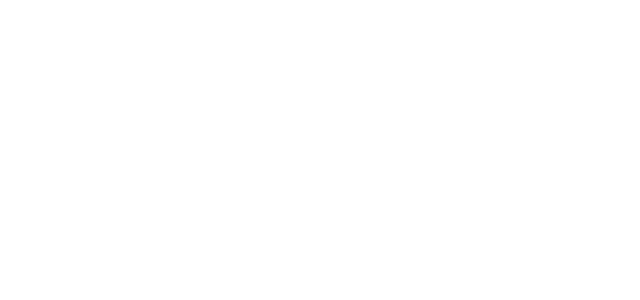
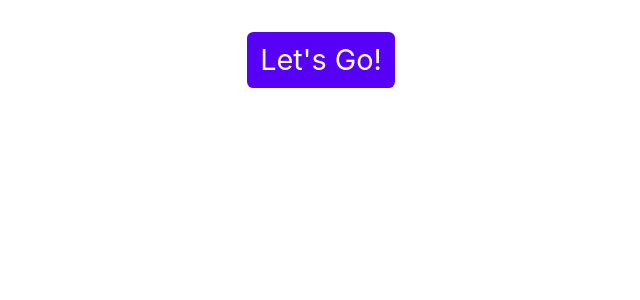
Before and after one commit to byfolarin/motion-framer, a React (Vite) app: page / in a window 1280 px wide. Shown: the top 300 px of the page, without its empty margins (319-959 px from the left). Built offline with nearby package versions, Linux system fonts and the light colour scheme.

Commit message:
settings

```diff
--- a/src/Components/TextBased.jsx
+++ b/src/Components/TextBased.jsx
@@ -1,12 +1,19 @@
-import { motion } from 'framer-motion'
+import { easeInOut, motion } from 'framer-motion'
 import React from 'react'
 
 const TextBased = () => {
   return (
     <div className='grid place-content-center h-[100vh] gap-[0.8rem]'>
-      <motion.div className='w-64 h-64 bg-black'></motion.div>
+        <motion.button
+        className='example-button'>Let's Go!
+        </motion.button>
 
-      <motion.div></motion.div>
+      <motion.div
+       initial ={{scale:0, y:0, rotate:'0deg'}}
+       animate ={{scale:1, y:[0,-600,600,0], rotate:['10deg', '0deg']}}
+       exit={{scale:0, rotate:'0deg'}}
+       transition={{ease:easeInOut, duration: 1}}
+      className='w-64 h-64 bg-black'></motion.div>
     </div>
   )
 }
```
